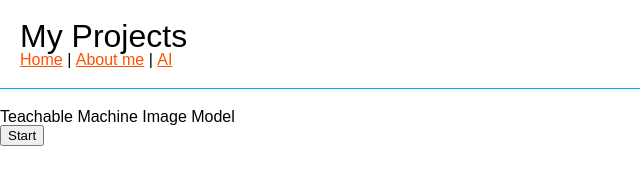
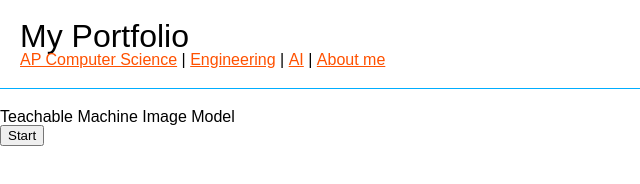
Before and after one commit to Finnycody/site-finnyg, a plain HTML site: page AI.html in a window 1280 px wide. Shown: the whole page, without its empty margins (0-640 px from the left). Drawn offline with Linux system fonts and the light colour scheme.

Commit message:
Update header and navigation links in AI.html

```diff
--- a/AI.html
+++ b/AI.html
@@ -11,14 +11,16 @@
 
   <body>
     <header>
-      <h1>My Projects</h1>
+      <h1>My Portfolio</h1>
       <nav>
         <ul>
-          <li><a href="index.html">Home</a></li>
+          <li><a href="index.html">AP Computer Science</a></li>
+          <li>|</li>
+          <li><a href="engineering.html">Engineering</a></li>
+          <li>|</li>
+          <li><a href="AI.html">AI</a></li>
           <li>|</li>
           <li><a href="aboutme.html">About me</a></li>
-          <li>|</li>
-          <li><a href="AI.html">AI</a></li>
         </ul>
       </nav>
     </header>
```
